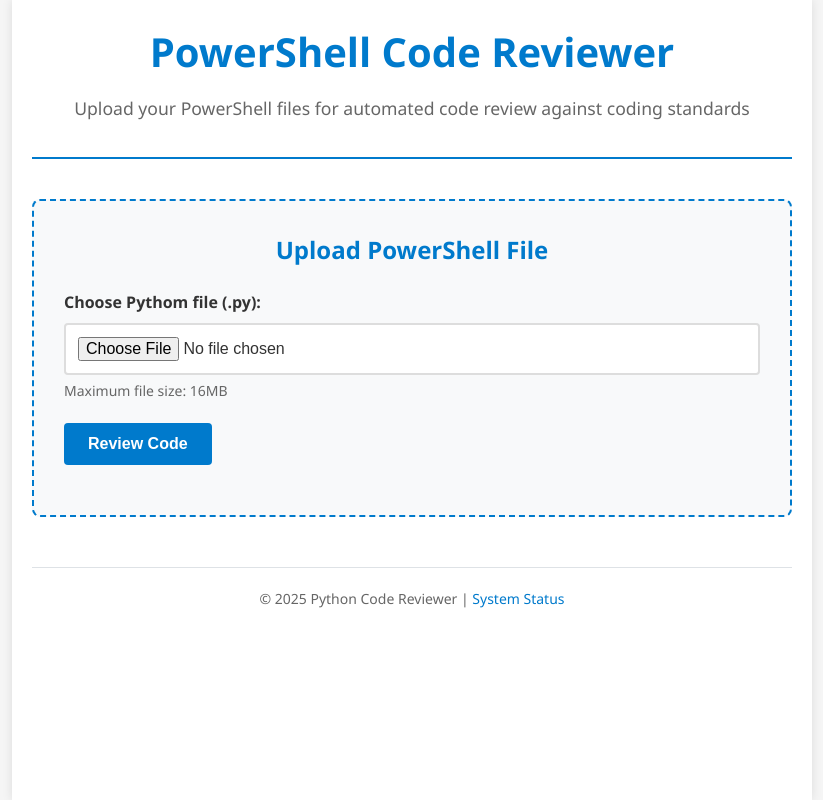
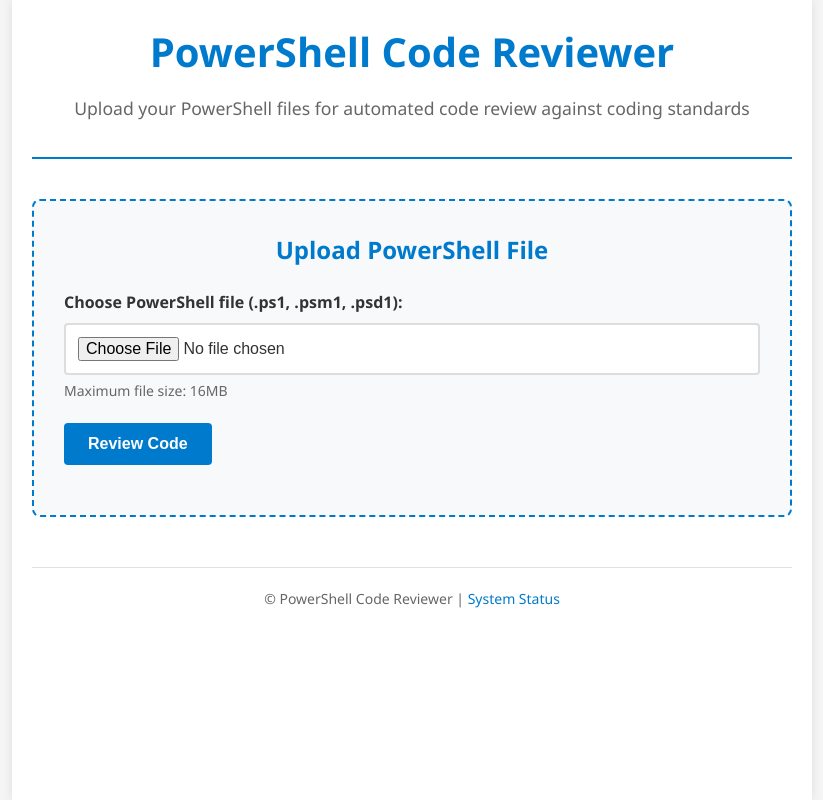
Before and after one commit to DWhyteKS/CodingStandardsAnalysis, a Flask app: page / in a window 1280 px wide. Shown: the whole page, without its empty margins (228-1051 px from the left). Run offline with Flask 3, Linux system fonts and the light colour scheme.

Commit message:
HTML format, powershell

```diff
--- a/app/templates/upload.html
+++ b/app/templates/upload.html
@@ -50,8 +50,8 @@
 
                     <!-- File input field -->
                     <div class="form-group">
-                        <!-- <label for="file">Choose PowerShell file (.ps1, .psm1, .psd1):</label> -->
-                        <label for="file">Choose Pythom file (.py):</label>
+                        <label for="file">Choose PowerShell file (.ps1, .psm1, .psd1):</label>
+                        <!-- <label for="file">Choose Python file (.py):</label> -->
                         <input type="file"
                                id="file"
                                name="file"
@@ -103,8 +103,8 @@
 
         <!-- Page footer -->
         <footer>
-            <!-- <p>&copy; 2025 PowerShell Code Reviewer | -->
-            <p>&copy; 2025 Python Code Reviewer |
+            <p>&copy; PowerShell Code Reviewer |
+            <!-- <p>&copy; Python Code Reviewer |  -->
                <a href="/health">System Status</a>
             </p>
         </footer>
```
